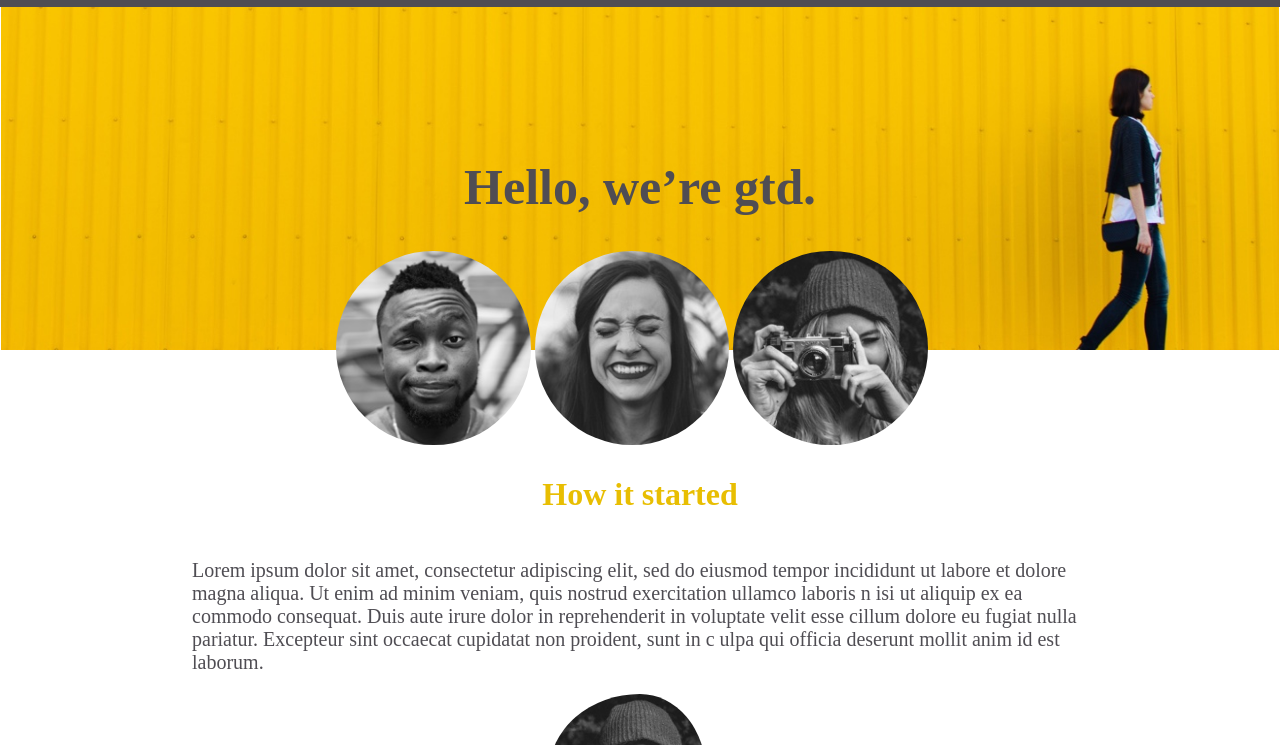
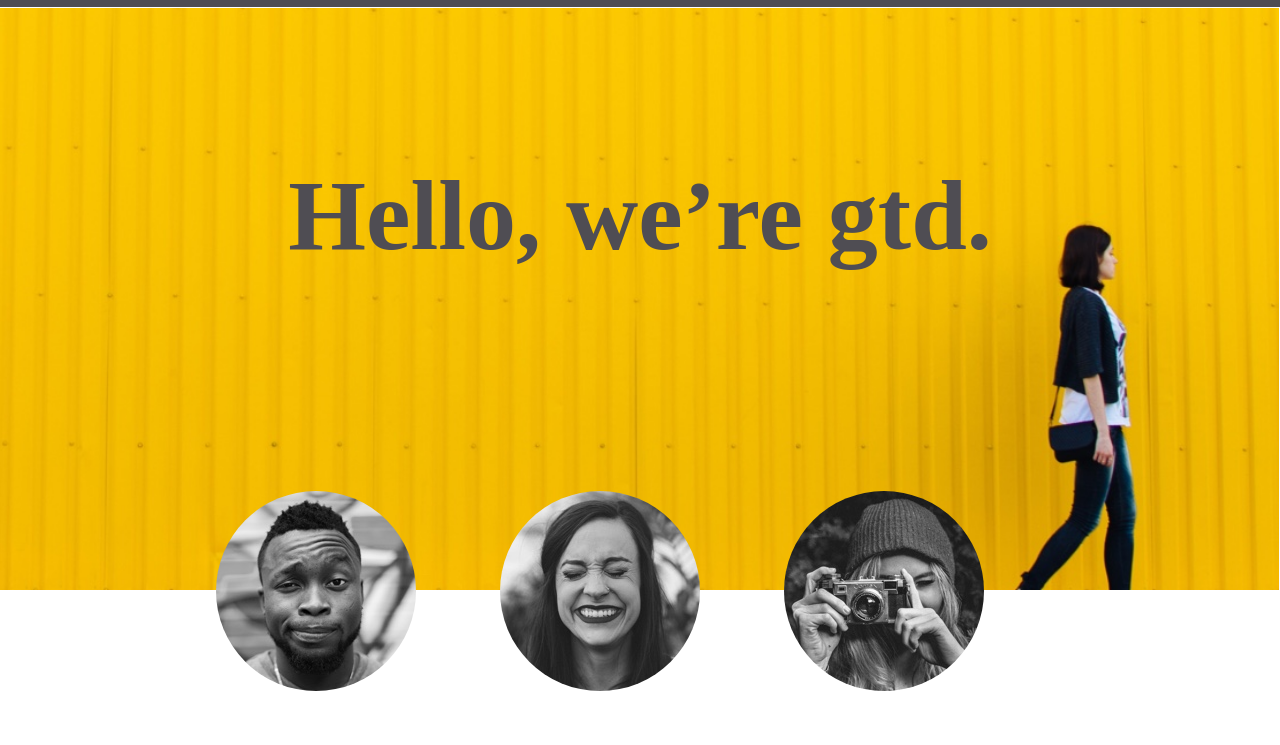
Before and after one commit to siddharthjn/landingPage, a plain HTML site: page index.html in a window 1280 px wide. Shown: the part 41-786 px from the top of the page. Drawn offline with Linux system fonts and the light colour scheme.

Commit message:
Screen responsive

```diff
--- a/style.css
+++ b/style.css
@@ -15,6 +15,12 @@ nav {
     align-items: center;
 }
 
+/* Place text in the middle of the image */
+.heroText {
+    margin-top: 150px;
+    text-align: center;
+}
+
 .heroImg {
     /* Use "linear-gradient" to add a darken background effect to the image (photographer.jpg). This will make the text easier to read */
     background-image: url("media/img_hero.jpg");
@@ -27,13 +33,6 @@ nav {
     border: 1px solid transparent
 }
 
-/* Place text in the middle of the image */
-.heroText {
-    margin-top: 150px;
-    text-align: center;
-    /* padding-bottom: 150px */
-}
-
 #heroHeading {
     padding-bottom: 100px
 }
@@ -44,14 +43,12 @@ nav {
 }
 
 h1 {
-    /* font-size: 100px; */
     font-size: 50px;
     color: #4F4D53;
 }
 
 h2 {
     align-self: center;
-    /* font-size: 64px; */
     font-size: 32px;
     color: #E8BE02;
 }
@@ -60,7 +57,6 @@ h3 {
     font-size: 20px;
     color: #E8BE02;
 }
-
 
 h4 {
     font-weight: 400;
@@ -80,16 +76,13 @@ p {
     color: #4F4D53;
 }
 
-
 .headImg {
     border-radius: 50%;
-    width: 32%
-        /* padding-right: 15px */
+    width: 100px;
 }
 
 #textContent {
     align-self: center;
-    /* width: 50% */
     width: 70%
 }
 
@@ -103,7 +96,6 @@ p {
 .contactImg {
     border-radius: 50%;
     padding-right: 25px;
-    /* width: 100px; */
     width: 70%;
 }
 
@@ -113,11 +105,9 @@ p {
 
 footer {
     margin-top: 100px;
-    /* height: 320px; */
     border-top: 12px solid yellow;
     display: flex;
     justify-content: center;
-    /* align-self: stretch; */
     align-content: center;
     flex-wrap: wrap;
     background-color: #4F4D53;
@@ -135,3 +125,78 @@ footer {
     justify-content: center;
     align-items: center;
 }
+
+@media (min-width: 461px) {
+    .heroText {
+        padding-bottom: 150px;
+    }
+
+    h1 {
+        font-size: 75px;
+    }
+
+    h2 {
+        font-size: 64px;
+    }
+
+    .headImg {
+        margin-right: 15px;
+        width: 120px;
+    }
+
+    #textContent {
+        width: 50%;
+    }
+
+    .contactImg {
+        width: 100px;
+    }
+
+    footer {
+        flex-wrap: nowrap;
+        align-self: stretch;
+    }
+
+    .elementFooter {
+        padding-right: 30px;
+    }
+
+}
+
+@media (min-width: 601px) {
+    #contact {
+        flex-direction: row;
+    }
+
+    .headImg {
+        width: 150px;
+    }
+
+    .elementFooter {
+        padding-right: 40px;
+    }
+}
+
+@media(min-width: 768px) {
+    .elementFooter {
+        padding-right: 80px;
+    }
+
+    .headImg {
+        width: 175px;
+    }
+
+    h1 {
+        font-size: 100px;
+    }
+}
+
+@media(min-width: 960px) {
+    .headImg {
+        margin-right: 80px;
+    }
+
+    .headImg {
+        width: 200px;
+    }
+}
```
